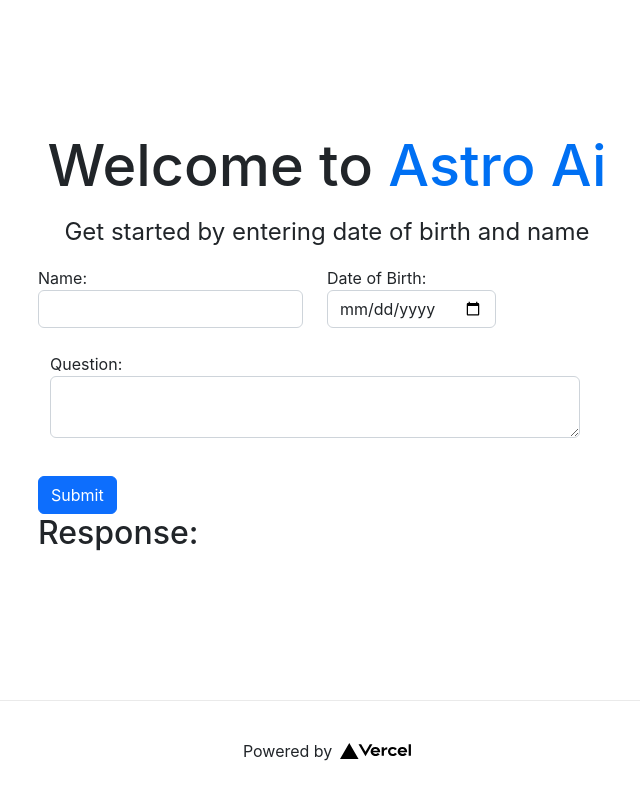
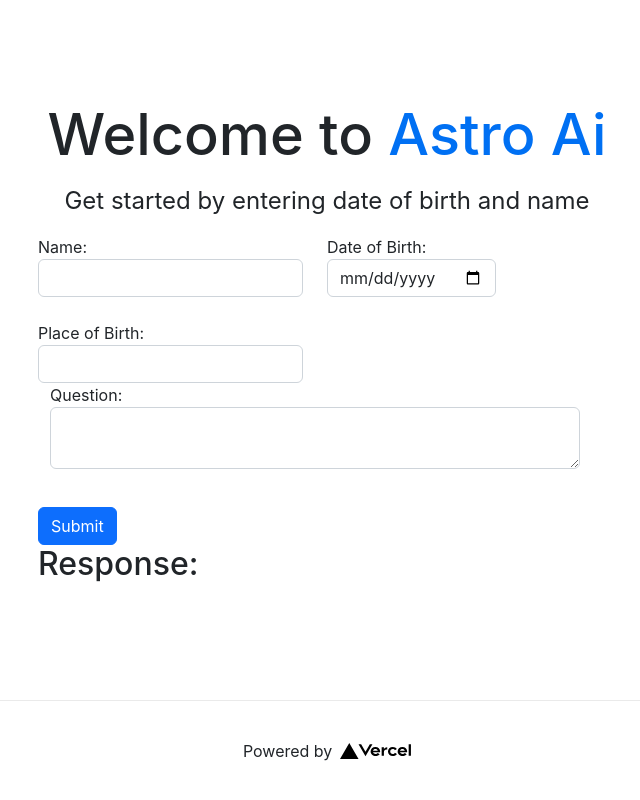
Before and after one commit to Mkilg/astroai, a Next.js app: page / in a window 1280 px wide. Shown: the whole page, without its empty margins (313-953 px from the left). Built offline with nearby package versions, Linux system fonts and the light colour scheme.

Commit message:
add place

```diff
--- a/pages/index.js
+++ b/pages/index.js
@@ -9,6 +9,7 @@ export default function Home() {
   const [name, setName] = useState("");
   const [dob, setDob] = useState("");
   const [question, setQuestion] = useState("");
+  const [place, setPlace] = useState("");
   const [response, setResponse] = useState("");
   const [loading, setLoading] = useState(false);
   const [sign, setSign] = useState("");
@@ -16,7 +17,7 @@ export default function Home() {
   const handleSubmit = async (event) => {
     event.preventDefault();
     setLoading(true);
-    const prompt = `The user ${name} (${dob}) asks: for only astrological sign name also reply this question "${question}"\n\nResponse:`;
+    const prompt = `The user ${name} born on (${dob}) at ${place} asks: for only astrological sign name also reply this question "${question}"\n\nResponse:`;
     const res = await fetch(`/api/openaiapi`, {
       method: "POST",
       cache: "no-store",
@@ -84,7 +85,21 @@ export default function Home() {
             </div>
 
             <br />
-
+            <div className="row w-100">
+              <div className="col-md-6">
+                <div className="form-group">
+                  <label>
+                    Place of Birth:
+                    <input
+                      className="form-control"
+                      type="text"
+                      value={place}
+                      onChange={(e) => setPlace(e.target.value)}
+                    />
+                  </label>
+                </div>
+              </div>
+            </div>
             <div className="container">
               <div className="row w-100">
                 <div className="col-md-12">
```
